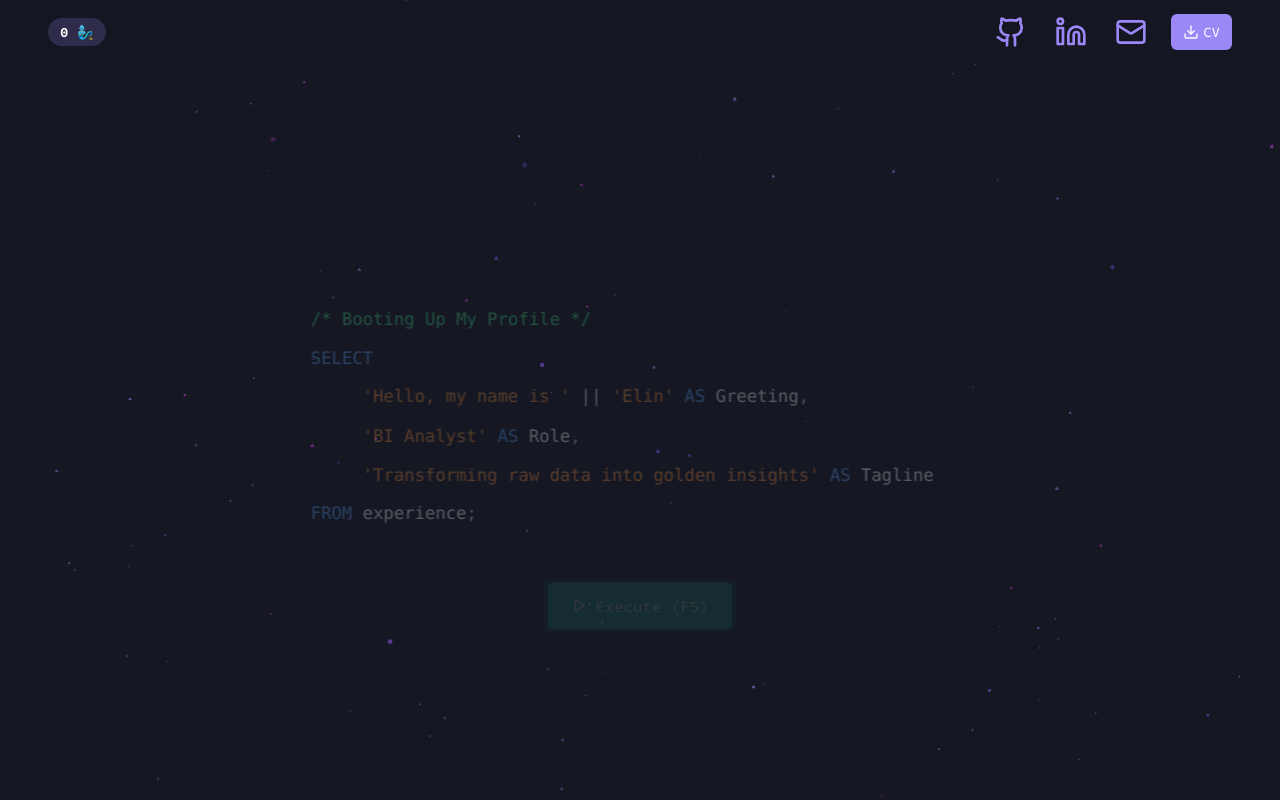
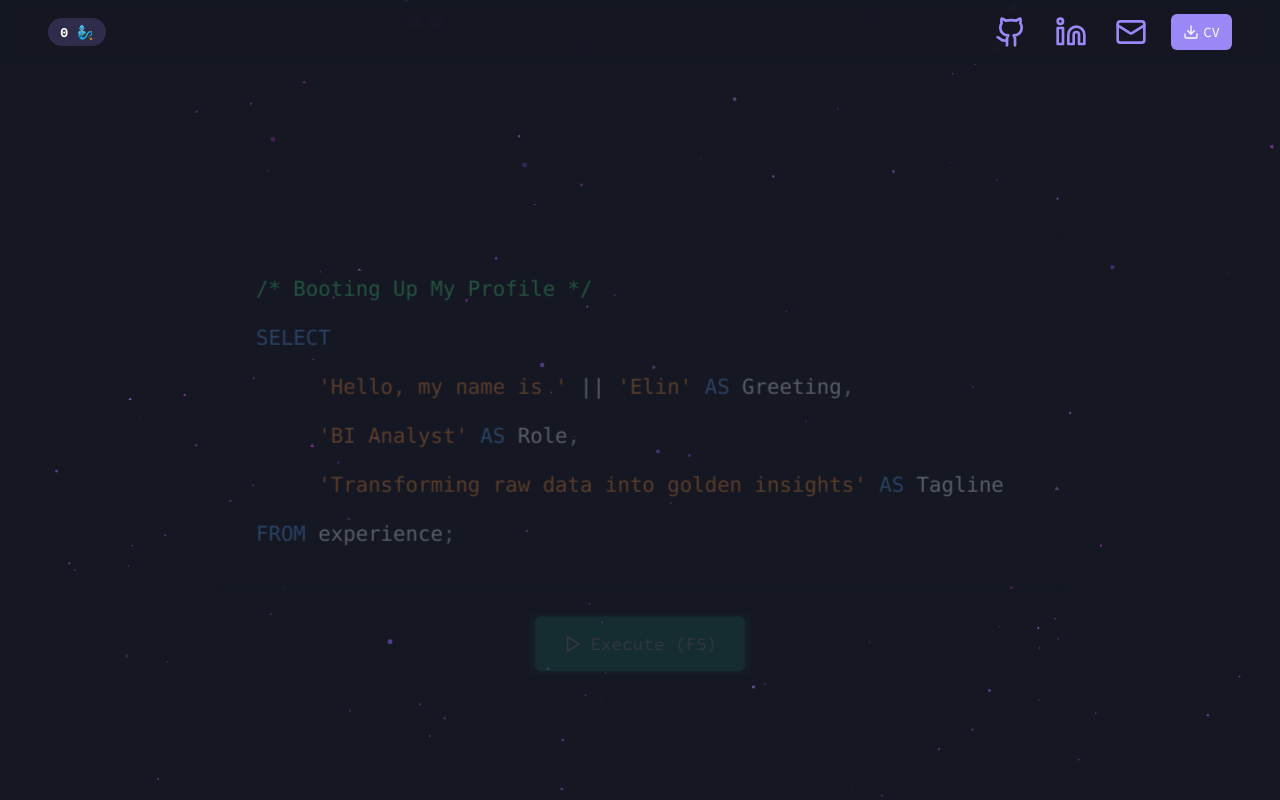
Before and after one commit to AnderssonElin/elinportfolio, a React (Vite) app: page / in a window 1280 px wide. Shown: the top 800 px of the page. Built offline with nearby package versions, Linux system fonts and the light colour scheme.

Commit message:
Scale up hero section
Scales up the hero section div by approximately 20%.

```diff
--- a/src/components/Hero.tsx
+++ b/src/components/Hero.tsx
@@ -74,7 +74,7 @@ FROM experience;`;
         duration: 0.5,
         delay: lineIndex * 0.15,
       }}
-      className="flex whitespace-pre overflow-hidden text-[0.6rem] xs:text-sm sm:text-base md:text-[1.1rem] leading-[1.6] xs:leading-[1.7] sm:leading-[1.8]"
+      className="flex whitespace-pre overflow-hidden text-[0.72rem] xs:text-lg sm:text-xl md:text-[1.32rem] leading-[1.6] xs:leading-[1.7] sm:leading-[1.8]"
     >
       {line.split('').map((char, charIndex) => (
         <motion.span
@@ -114,14 +114,14 @@ FROM experience;`;
 
   return (
     <div className="absolute inset-0 flex items-center justify-center" style={{ height: "100vh" }}>
-      <div className="w-[90%] max-w-3xl px-4 flex flex-col items-center" style={{ marginTop: "-2rem" }}>
+      <div className="w-[95%] max-w-4xl px-4 flex flex-col items-center" style={{ marginTop: "-2rem" }}>
         <motion.div
-          className="bg-primary/30 p-3 sm:p-4 md:p-6 lg:p-8 rounded-lg backdrop-blur-sm font-sql overflow-hidden w-full"
+          className="bg-primary/30 p-4 sm:p-5 md:p-7 lg:p-10 rounded-lg backdrop-blur-sm font-sql overflow-hidden w-full"
           initial={{ opacity: 0 }}
           animate={{ opacity: 1 }}
           transition={{ duration: 0.5 }}
         >
-          <pre className="space-y-2">
+          <pre className="space-y-3">
             {colorizedSQL}
           </pre>
         </motion.div>
@@ -139,7 +139,7 @@ FROM experience;`;
           }}
           whileHover={{ scale: 1.05 }}
           whileTap={{ scale: 0.95 }}
-          className="relative mt-4 mx-auto block bg-emerald-500 hover:bg-emerald-600 text-white px-4 sm:px-6 py-2 sm:py-3 rounded-md font-sql flex items-center gap-2 justify-center transition-colors text-sm sm:text-base group"
+          className="relative mt-5 mx-auto block bg-emerald-500 hover:bg-emerald-600 text-white px-5 sm:px-7 py-2.5 sm:py-3.5 rounded-md font-sql flex items-center gap-2 justify-center transition-colors text-base sm:text-lg group"
         >
           <motion.div
             className="absolute -inset-0.5 rounded-md bg-emerald-400/20"
@@ -153,7 +153,7 @@ FROM experience;`;
             }}
           />
           <span className="relative flex items-center gap-2">
-            <Play className="w-3 h-3 sm:w-4 sm:h-4" />
+            <Play className="w-4 h-4 sm:w-5 sm:h-5" />
             Execute (F5)
           </span>
         </motion.button>
```
